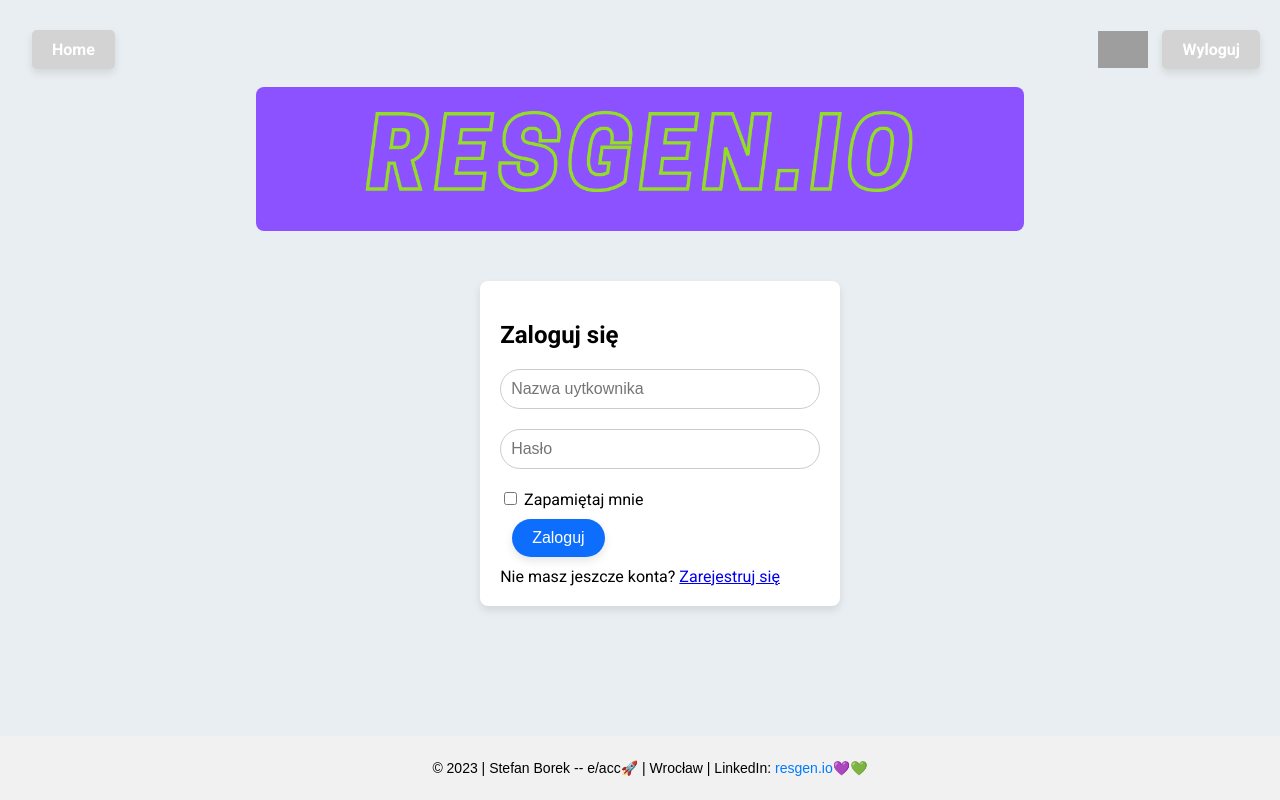
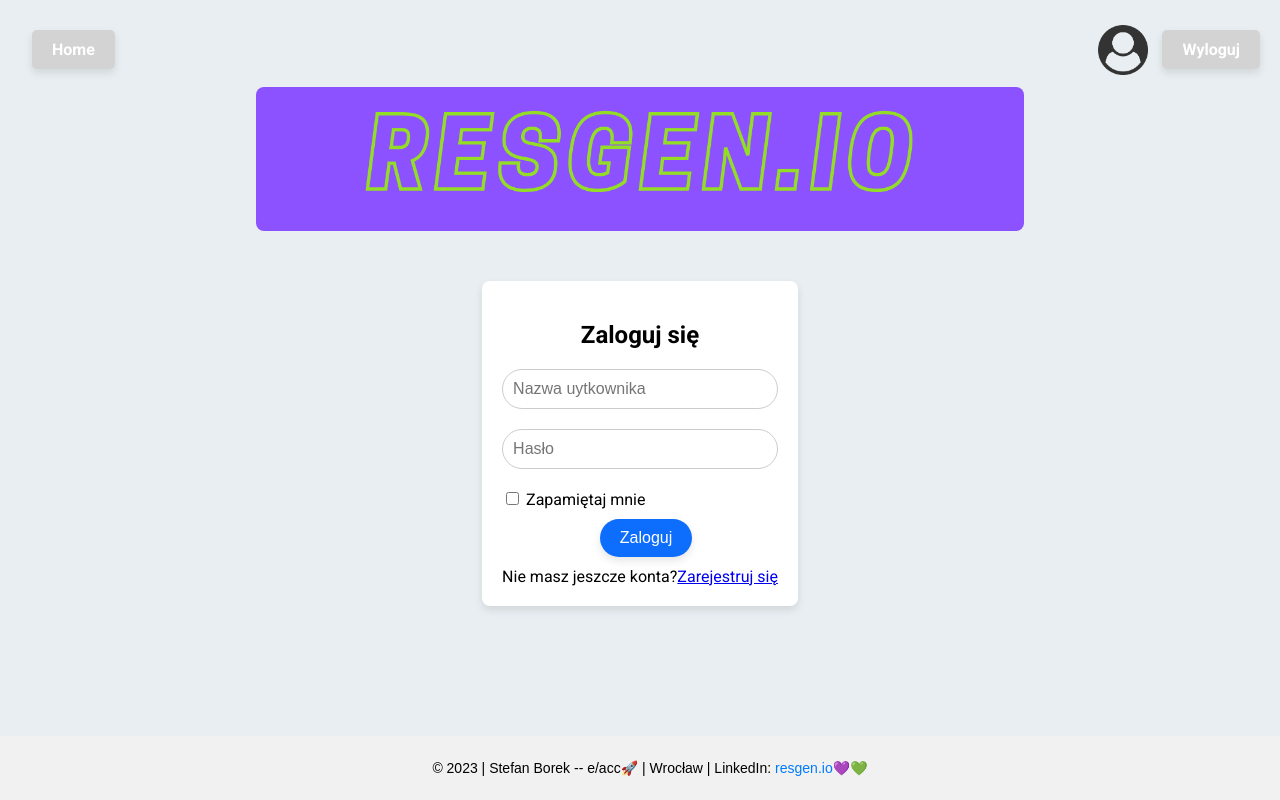
Before and after one commit to stethbo/resgenio, a Flask app: page /login in a window 1280 px wide. Run offline with Flask 3, Linux system fonts and the light colour scheme; some libraries are stand-ins or nearby versions; grey boxes are pictures that could not be loaded.

Commit message:
tiny adjustments💋

```diff
--- a/app/routes.py
+++ b/app/routes.py
@@ -76,7 +76,7 @@ def generate():
         db.session.commit()
 
         # Generate the resume content
-        resume_content, resume_title = get_resume_content(form.data, test=False)
+        resume_content, resume_title = get_resume_content(form.data)
 
 
         logger.info(f'User id🆔: {current_user.id}')
--- a/app/templates/archive.html
+++ b/app/templates/archive.html
@@ -2,7 +2,7 @@
 
 {% block content %}
 <div class="archive">
-    <h2>Archiwum</h2>
+    <h2 class="form-ceter">Archiwum</h2>
     <ul class="resume-list">
         {% for resume in resume_list %}
             <li>
--- a/app/templates/base.html
+++ b/app/templates/base.html
@@ -17,7 +17,7 @@
         <img src="{{ url_for('static', filename='images/RESGEN_IO.png') }}" alt="Logo" class="logo">
 
         <div class="user-menu">
-            <img src="{{ url_for('static', filename='user_icon.png') }}" alt="User Icon" class="user-icon">
+            <img src="{{ url_for('static', filename='images/user_icon.png') }}" alt="User Icon" class="user-icon">
             <a href="{{ url_for('main.logout') }}" class="logout-button btn">Wyloguj </a>
         </div>
     <!-- content goes here -->
--- a/app/templates/login.html
+++ b/app/templates/login.html
@@ -2,10 +2,10 @@
 {% extends "base.html" %}
 
 {% block content %}
-    <div class="row h-100 justify-content-center align-items-center">
+    <div class="form-ceter">
         <div class="login-form">
             <div class="card-body">
-                <h2 class="card-title text-center">Zaloguj się</h2>
+                <h2 class="card-title form-ceter">Zaloguj się</h2>
                 <form action="/login" class="form-floating" method="POST">
                     {{ form.hidden_tag() }}
                     <div class="form-group">
@@ -19,12 +19,12 @@
                             {{ form.remember }} Zapamiętaj mnie
                         </label>
                     </div>
-                    <div class="d-flex justify-content-between align-items-center">
-                        <button class="btn btn-primary btn-block" type="submit">Zaloguj</button>
+                    <div class="form-ceter">
+                        <button class="btn btn-primary btn-block form-ceter" type="submit">Zaloguj</button>
                     </div>
                 </form>
             </div>
-            <div class="card-footer text-center">
+            <div class="card-footer form-ceter">
                 Nie masz jeszcze konta? <a href="/register">Zarejestruj się</a>
             </div>
         </div>
--- a/app/templates/preview.html
+++ b/app/templates/preview.html
@@ -22,7 +22,7 @@
             </form>
         </h4>
     </div>
-    <div id="loadingMessage" style="display: none;">
+    <div id="loadingMessage" style="display: none;" class="form-ceter">
         <div class="loader">
             <img src="{{ url_for('static', filename='images/resgen_logo_no_bg.png') }}" width="123px">
         </div>
--- a/app/templates/register.html
+++ b/app/templates/register.html
@@ -5,7 +5,7 @@
     <div class="row h-100 justify-content-center align-items-center">
         <div class="login-form">
             <div class="card-body">
-                <h2 class="card-title text-center">Sign Up</h2>
+                <h2 class="card-title form-ceter">Zarejestruj się</h2>
                 <form action="/register" method="post" class="form-floating" aria-placeholder="Zarejestruj">
                     {{ form.hidden_tag() }}
                     <div class="form-group">
@@ -22,7 +22,7 @@
                             {{ form.remember }} Zapamiętaj mnie
                         </label>
                     </div>
-                    <div class="d-flex justify-content-between align-items-center">
+                    <div class="form-ceter">
                         {{ form.submit(class="btn btn-primary btn-block") }}
                     </div>
                 </form>
```
